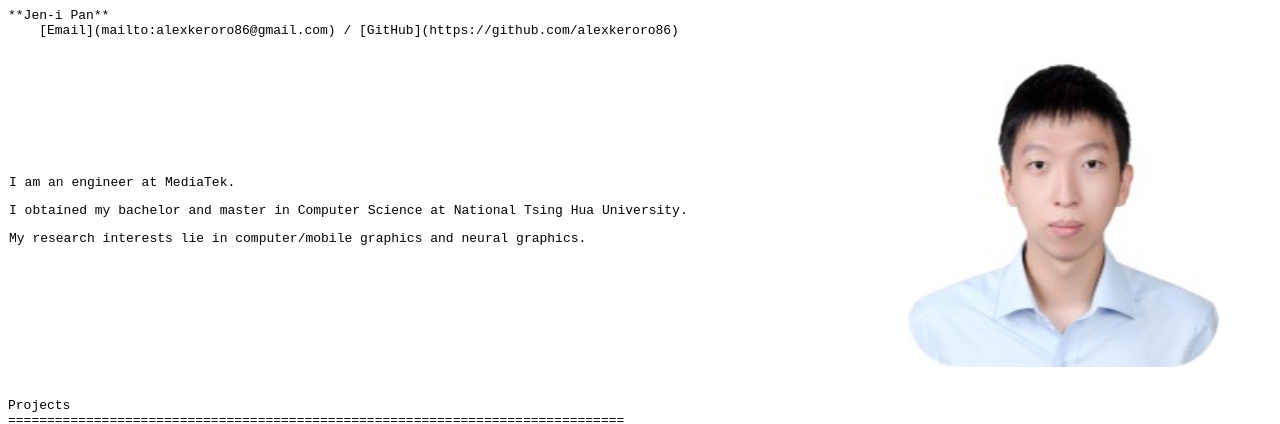
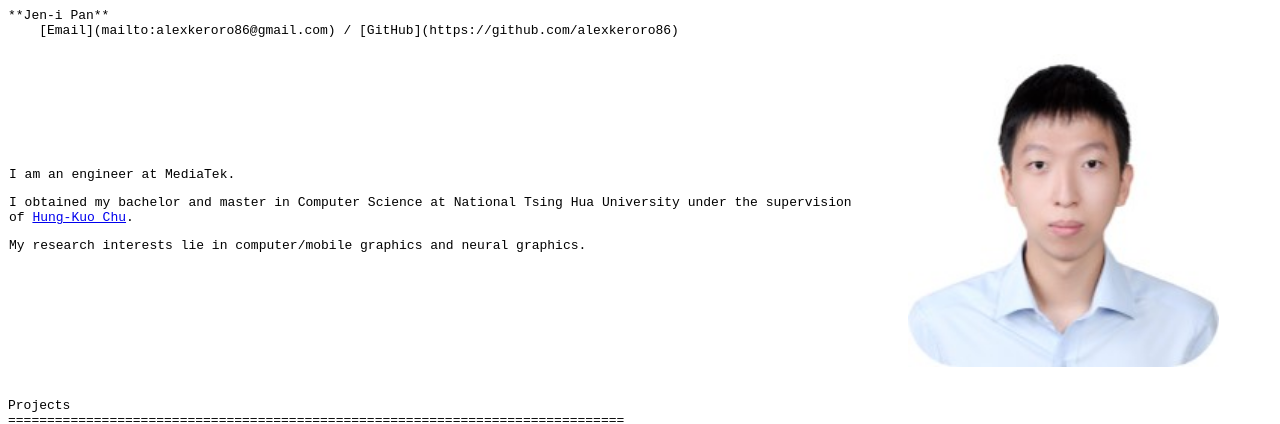
Before and after one commit to alexkeroro86/alexkeroro86.github.io, a plain HTML site: page index.html in a window 1280 px wide. Shown: the top 424 px of the page. Drawn offline with Linux system fonts and the light colour scheme; a script that the page names is missing.

Commit message:
Add advisor

```diff
--- a/index.html
+++ b/index.html
@@ -10,7 +10,7 @@
             I am an engineer at MediaTek.
             </p>
             <p>
-            I obtained my bachelor and master in Computer Science at National Tsing Hua University.
+            I obtained my bachelor and master in Computer Science at National Tsing Hua University under the supervision of <a href="https://cgv.cs.nthu.edu.tw/hkchu/">Hung-Kuo Chu</a>.
             </p>
             <p>
             My research interests lie in computer/mobile graphics and neural graphics.
```
